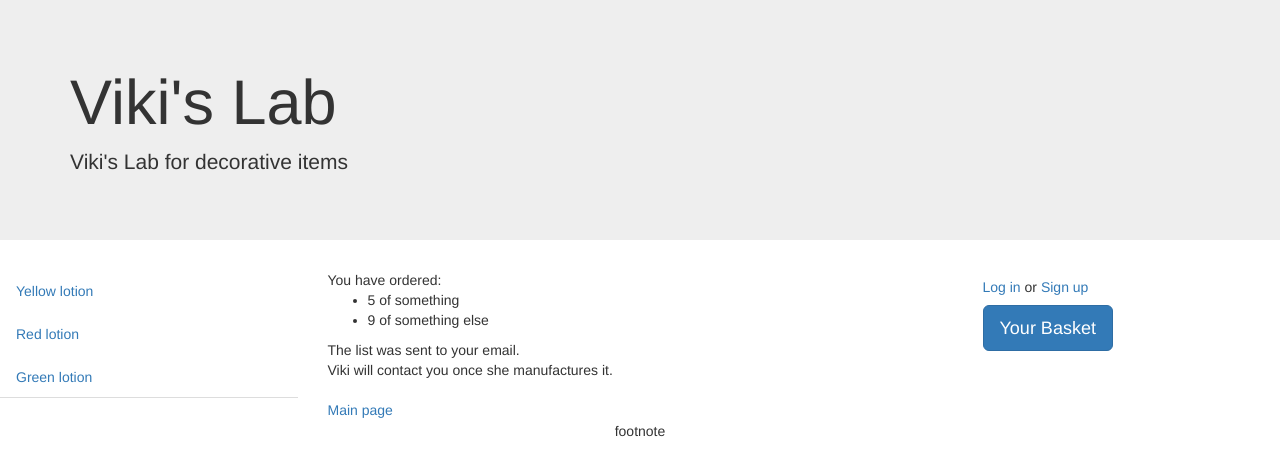
After one commit to PyJan/Bootstrap_base, a Flask app: page /myorder in a window 1280 px wide. The commit adds this page. Shown: the top 476 px of the page. Run offline with Flask 2, Linux system fonts and the light colour scheme; some libraries are stand-ins or nearby versions.

Commit message:
Dates in DB, Order list

```diff
--- a/templates/basket.html
+++ b/templates/basket.html
@@ -21,13 +21,13 @@
             <td>{{b.item.name}}</td>
             <td>{{b.userid}}</td>
             <td>{{b.user.username}}</td>
-            <td><input type="text" value={{b.volume}} size="1" onblur="alert('on blur!')"></td>
+            <td><input type="text" value={{b.volume}} size="1"></td>
             <td><a href="{{url_for('basket', deletion=b.id)}}" style="text-decoration: none"><big>&times;</big></a></td>
             </tr>
             {% endfor %}
     </tbody>
 </table>
 
-<a name="Savebasket" id="Savebasket" class="btn btn-primary btn-lg" href="#" role="button">Save your basket</a>
+<a name="Savebasket" id="Savebasket" class="btn btn-primary btn-lg" href="{{url_for('myorder')}}" role="button">Order basket</a>
 
 {% endblock product %}
--- /dev/null
+++ b/templates/myorder.html
@@ -0,0 +1,17 @@
+{% extends 'vlab.html' %}
+{% block product %}
+You have ordered:
+<ul>
+    <li>
+        5 of  something
+    </li>
+    <li>
+        9 of something else
+    </li>
+</ul>
+
+The list was sent to your email.<br>
+Viki will contact you once she manufactures it.<br><br>
+
+<a href=#>Main page</a>
+{% endblock product %}
--- a/vlab.py
+++ b/vlab.py
@@ -38,7 +38,13 @@ class Orders(db.Model):
     userid = db.Column(db.Integer, db.ForeignKey('user.id'), nullable=False)
     itemid = db.Column(db.Integer, db.ForeignKey('items.id'), nullable=False)
     volume = db.Column(db.Integer)
+    ordered = db.Column(db.Boolean)
     paid = db.Column(db.Boolean)
+    delivered = db.Column(db.Boolean)
+    orderdate = db.Column(db.DATETIME)
+    paydate = db.Column(db.DATETIME)
+    deliverydate = db.Column(db.DATETIME)
+
 
     def __repr__(self):
         return '<order number {0}: userid={1}, itemid={2}, volume={3}>'.format(
@@ -65,6 +71,8 @@ class Prices(db.Model):
     id = db.Column(db.Integer, primary_key=True)
     itemid = db.Column(db.Integer)
     price = db.Column(db.Integer)
+    validfrom = db.Column(db.DATETIME)
+    validto = db.Column(db.DATETIME)
 
 class LoginForm(FlaskForm):
     username = StringField('User name: ', validators=[length(min=3, max=30)])
@@ -104,6 +112,10 @@ def basket():
     basket = Orders.query.filter_by(userid=current_user.id).all()
     #print(basket.itemid, basket.paid)
     return render_template('basket.html', basket=basket)
+
+@app.route('/myorder', methods=['GET', 'POST'])
+def myorder():
+    return render_template('myorder.html')
 
 @app.route('/login', methods=['GET', 'POST'])
 def login():
```
